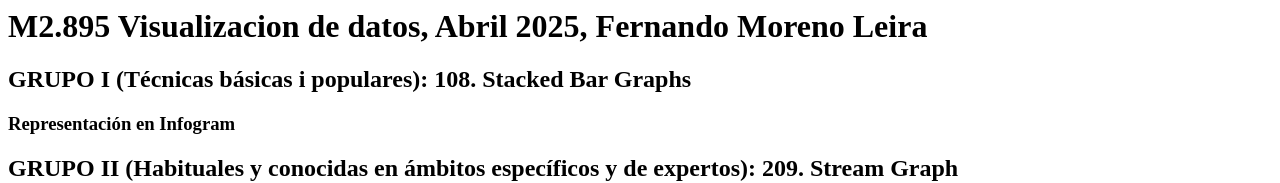
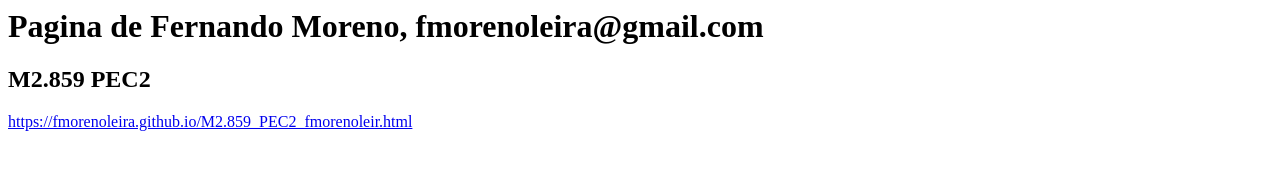
Before and after one commit to fmorenoleira/fmorenoleira.github.io, a plain HTML site: page index.html in a window 1280 px wide. Shown: the top 183 px of the page. Drawn offline with Linux system fonts and the light colour scheme; a script that the page names is missing.

Commit message:
Update index.html

```diff
--- a/index.html
+++ b/index.html
@@ -1,5 +1,9 @@
-<h1>M2.895 Visualizacion de datos, Abril 2025, Fernando Moreno Leira </h1>
-<h2>GRUPO I (Técnicas básicas i populares): 108. Stacked Bar Graphs</h1>
+<h1>Pagina de Fernando Moreno, fmorenoleira@gmail.com</h1>
+
+<h2>M2.859 PEC2</h2>
+<p><a href="https://fmorenoleira.github.io/M2.859_PEC2_fmorenoleir.html">https://fmorenoleira.github.io/M2.859_PEC2_fmorenoleir.html</a></p>
+
+<!--<h2>GRUPO I (Técnicas básicas i populares): 108. Stacked Bar Graphs</h1>
 <h3>Representación en Infogram</h2>
 <div class="flourish-embed flourish-chart" data-src="visualisation/22428533"><script src="https://public.flourish.studio/resources/embed.js"></script><noscript><img src="https://public.flourish.studio/visualisation/22428533/thumbnail" width="100%" alt="chart visualization" /></noscript></div>
 
```
